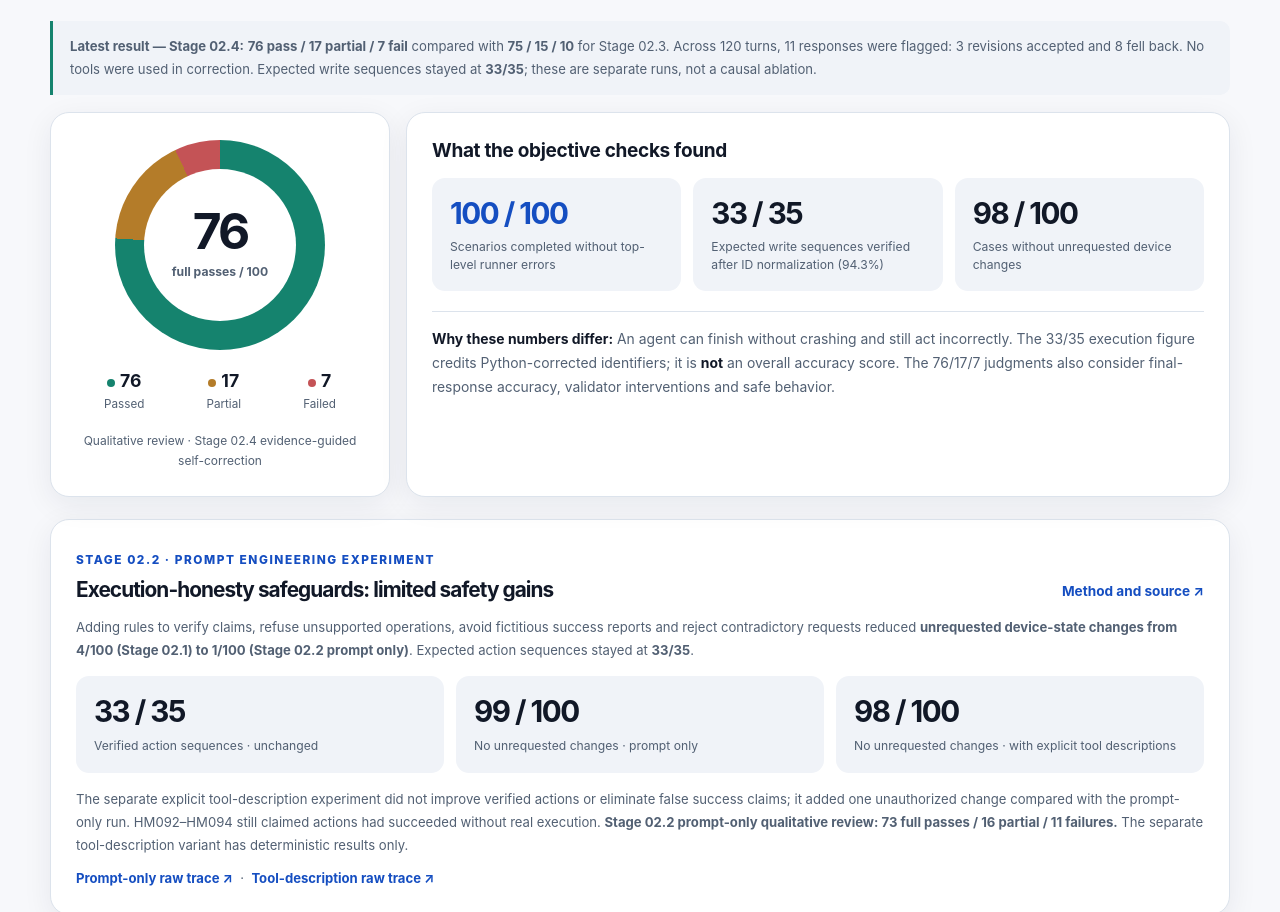
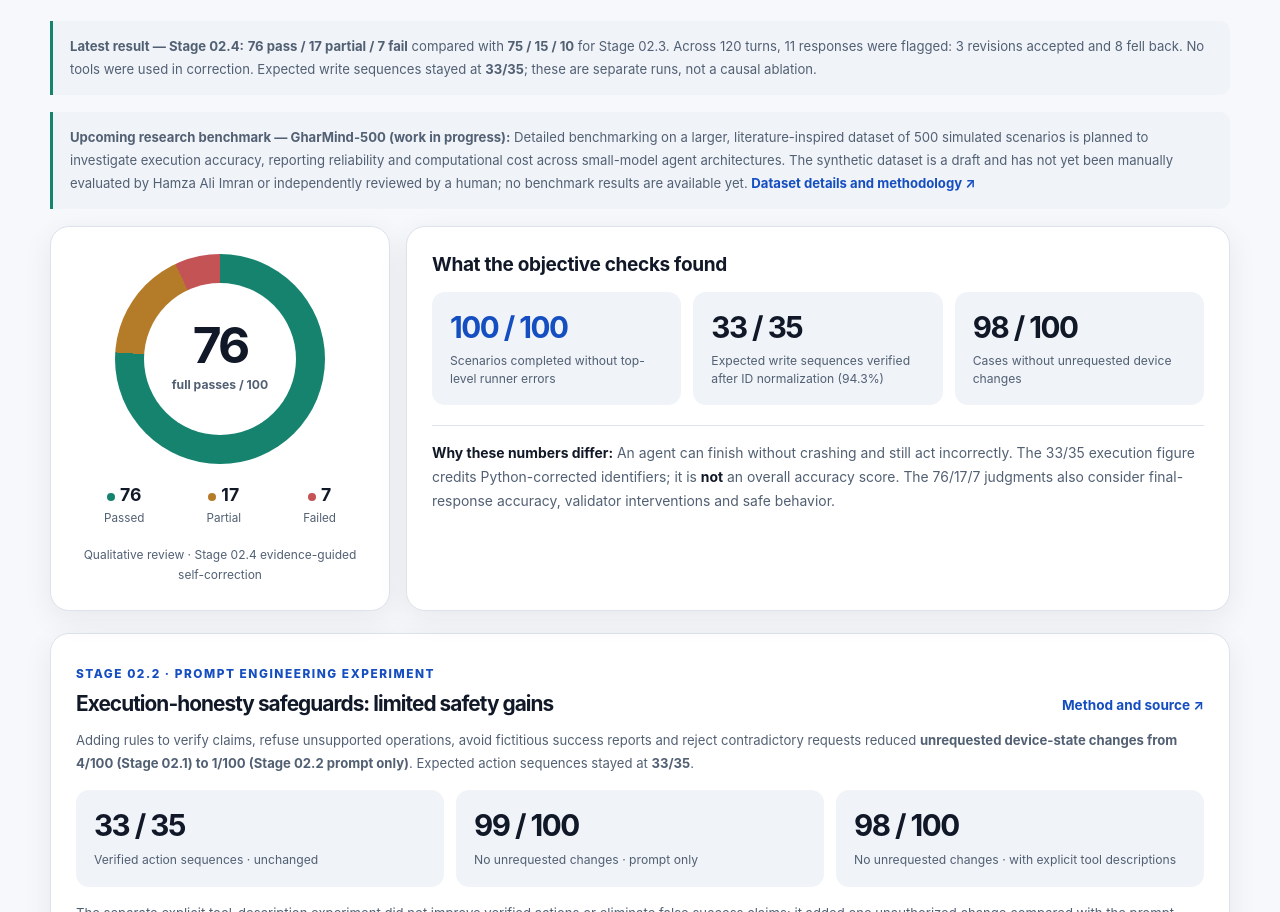
Before and after one commit to engrhamzaaliimran/engrhamzaaliimran.github.io, a plain HTML site: page homemind.html in a window 1280 px wide. Shown: the part 3017-3929 px from the top of the page. Drawn offline with Linux system fonts and the light colour scheme.

Commit message:
Add GharMind-500 upcoming research benchmark notice

```diff
--- a/homemind.html
+++ b/homemind.html
@@ -280,6 +280,7 @@ h1{font-size:clamp(2.5rem,5vw,4.45rem);line-height:1.06;letter-spacing:-.055em;m
 </section>
 <section class="section" id="evaluation"><div class="section-head"><div><span class="eyebrow">Stage 02.4 · Qwen3-1.7B agent + 0.6B extractor + Python</span><h2>What the latest evaluation revealed</h2><p class="section-lead">A 100-scenario evaluation of structured evidence-guided, tool-free self-correction; earlier Stage 02.3 and Stage 02.2 remain preserved as comparison baselines.</p></div><a class="section-link" href="https://github.com/engrhamzaaliimran/HomeMind/blob/main/experiments/results/stage_02_eval_20261103_163750.jsonl" target="_blank" rel="noopener noreferrer">Stage 02.4 raw results ↗</a></div>
 <p class="small-note" style="margin:0 0 17px;padding:14px 17px;border-left:3px solid var(--green);background:var(--surface-soft);border-radius:0 10px 10px 0"><b>Latest result — Stage 02.4:</b> <b>76 pass / 17 partial / 7 fail</b> compared with <b>75 / 15 / 10</b> for Stage 02.3. Across 120 turns, 11 responses were flagged: 3 revisions accepted and 8 fell back. No tools were used in correction. Expected write sequences stayed at <b>33/35</b>; these are separate runs, not a causal ablation.</p>
+<p class="small-note" id="gharmind500-note" style="margin:0 0 17px;padding:14px 17px;border-left:3px solid var(--green);background:var(--surface-soft);border-radius:0 10px 10px 0"><b>Upcoming research benchmark — GharMind-500 (work in progress):</b> Detailed benchmarking on a larger, literature-inspired dataset of 500 simulated scenarios is planned to investigate execution accuracy, reporting reliability and computational cost across small-model agent architectures. The synthetic dataset is a draft and has not yet been manually evaluated by Hamza Ali Imran or independently reviewed by a human; no benchmark results are available yet. <a class="code-link" href="https://github.com/engrhamzaaliimran/HomeMind/tree/main/experiments/gharmind500/v0.1" target="_blank" rel="noopener noreferrer">Dataset details and methodology ↗</a></p>
 <div class="summary-grid">
 <div class="card"><div class="donut-wrap"><div class="donut" role="img" aria-label="76 pass, 17 partial pass, 7 fail, out of 100"><div class="donut-inner"><strong>76</strong><span>full passes / 100</span></div></div></div><div class="legend"><div class="legend-item"><strong><span class="dot pass"></span>76</strong><small>Passed</small></div><div class="legend-item"><strong><span class="dot partial"></span>17</strong><small>Partial</small></div><div class="legend-item"><strong><span class="dot fail"></span>7</strong><small>Failed</small></div></div><p style="font-size:.75rem;margin-top:17px;text-align:center">Qualitative review · Stage 02.4 evidence-guided self-correction</p></div>
 <div class="card"><h3 style="font-size:1.19rem;margin-bottom:14px">What the objective checks found</h3><div class="performance-grid"><div class="perf-cell"><strong class="blue">100 / 100</strong><span>Scenarios completed without top-level runner errors</span></div><div class="perf-cell"><strong>33 / 35</strong><span>Expected write sequences verified after ID normalization (94.3%)</span></div><div class="perf-cell"><strong>98 / 100</strong><span>Cases without unrequested device changes</span></div></div><div class="summary-takeaway"><b>Why these numbers differ:</b> An agent can finish without crashing and still act incorrectly. The 33/35 execution figure credits Python-corrected identifiers; it is <b>not</b> an overall accuracy score. The 76/17/7 judgments also consider final-response accuracy, validator interventions and safe behavior.</div></div>
```
